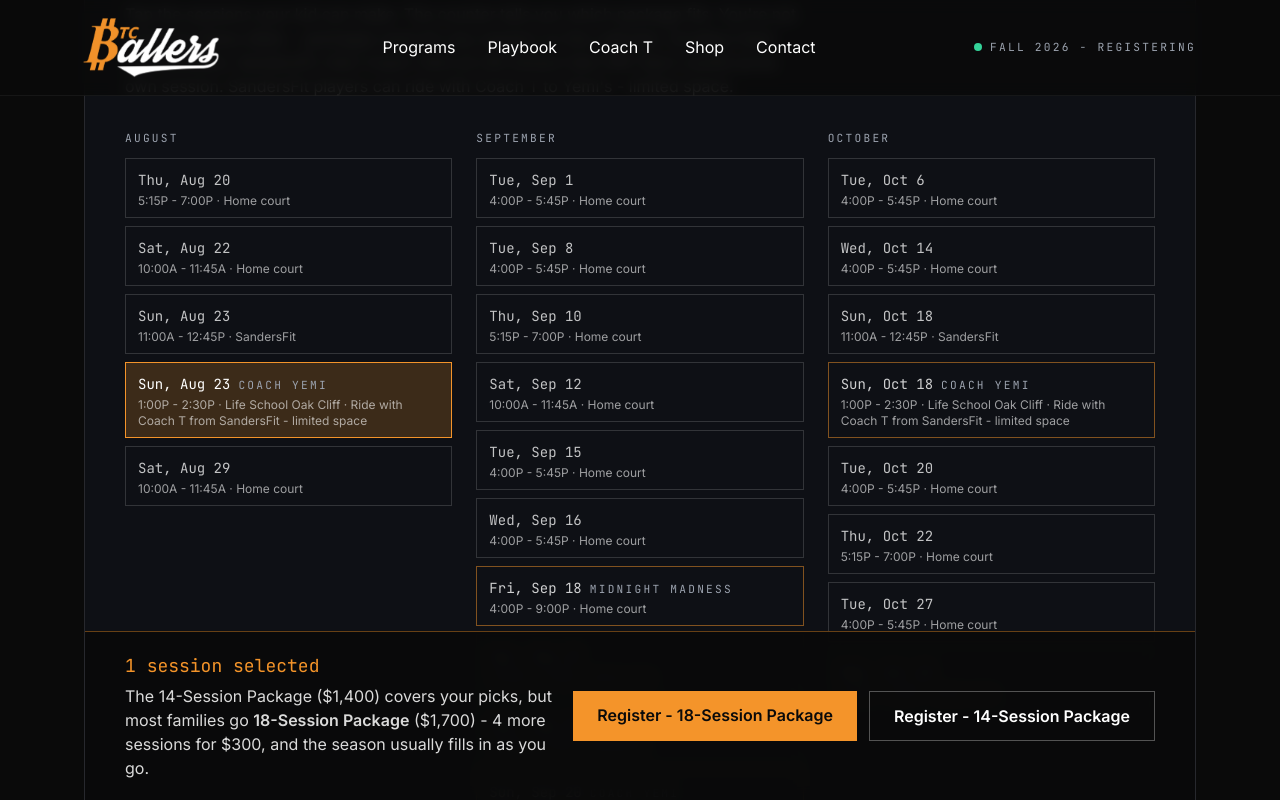
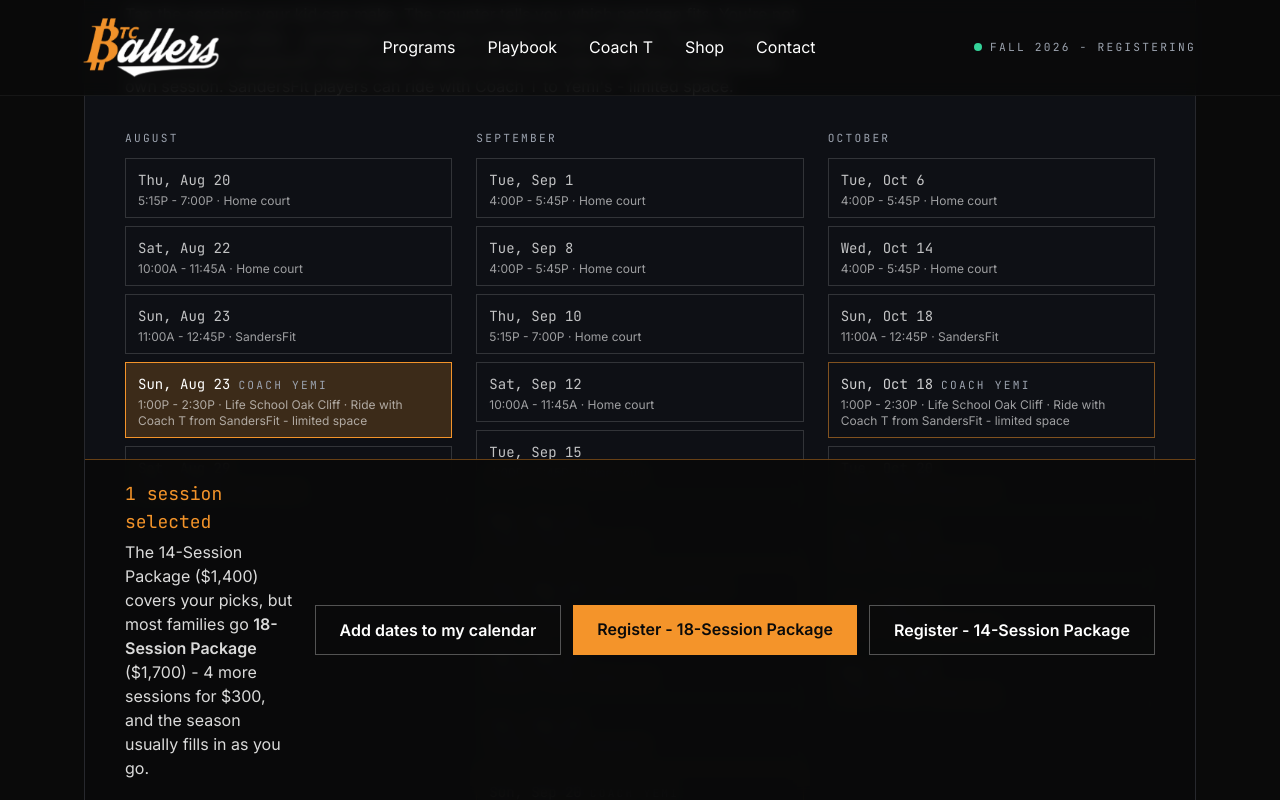
Before and after one commit to btctc/btcballers-fit, a Next.js app: page /programs in a window 1280 px wide. Both pictures are taken after a click on the button 288 px from the left and 1664 px from the top of the page. Shown: the part 1264-2064 px from the top of the page. Built offline with nearby package versions, Linux system fonts and the light colour scheme.

Commit message:
Planner: add-to-calendar (.ics) download of picked dates

```diff
--- a/src/components/SeasonPlanner.tsx
+++ b/src/components/SeasonPlanner.tsx
@@ -48,6 +48,63 @@ export default function SeasonPlanner() {
   const primary: FallPackage | null = fits ? (fits.id === "14" ? eighteen : fits) : null;
   const secondary: FallPackage | null = fits && fits.id === "14" ? fits : null;
   const overCap = fits ? count > fits.sessions : false;
+
+  const to24h = (t: string) => {
+    const m = t.match(/(\d+):(\d+)(A|P)/);
+    if (!m) return "0000";
+    let h = Number(m[1]);
+    if (m[3] === "P" && h !== 12) h += 12;
+    if (m[3] === "A" && h === 12) h = 0;
+    return `${String(h).padStart(2, "0")}${m[2]}`;
+  };
+
+  const downloadICS = () => {
+    const stamp = new Date().toISOString().replace(/[-:]/g, "").slice(0, 15) + "Z";
+    const events = pickedSessions
+      .map((s) => {
+        const [startRaw, endRaw] = s.time.split(" - ");
+        const d = s.dateKey.replace(/-/g, "");
+        const title = s.mm
+          ? "BTC Ballers - Midnight Madness"
+          : s.yemi
+            ? "BTC Ballers - Coach Yemi Training"
+            : "BTC Ballers Training";
+        const desc = s.mm
+          ? "Small-group training, dinner, film, books, and competitive play."
+          : s.yemi
+            ? "Ride with Coach T from SandersFit - limited space."
+            : "Believe. Train. Compete.";
+        return [
+          "BEGIN:VEVENT",
+          `UID:btc-${s.key}@btcballers.training`,
+          `DTSTAMP:${stamp}`,
+          `DTSTART:${d}T${to24h(startRaw)}00`,
+          `DTEND:${d}T${to24h(endRaw)}00`,
+          `SUMMARY:${title}`,
+          `LOCATION:${s.where.replace(/,/g, "\\,")}`,
+          `DESCRIPTION:${desc}`,
+          "END:VEVENT",
+        ].join("\r\n");
+      })
+      .join("\r\n");
+    const ics = [
+      "BEGIN:VCALENDAR",
+      "VERSION:2.0",
+      "PRODID:-//BTC Ballers//Fall 2026//EN",
+      "CALSCALE:GREGORIAN",
+      events,
+      "END:VCALENDAR",
+    ].join("\r\n");
+    const blob = new Blob([ics], { type: "text/calendar;charset=utf-8" });
+    const url = URL.createObjectURL(blob);
+    const a = document.createElement("a");
+    a.href = url;
+    a.download = "BTC_Ballers_Fall_2026.ics";
+    document.body.appendChild(a);
+    a.click();
+    document.body.removeChild(a);
+    URL.revokeObjectURL(url);
+  };
 
   const mailFor = (pkg: FallPackage) => {
     const dateLines = pickedSessions
@@ -155,6 +212,15 @@ export default function SeasonPlanner() {
           )}
         </div>
         <div className="flex flex-col sm:flex-row gap-3 shrink-0">
+          {count > 0 ? (
+            <button
+              type="button"
+              onClick={downloadICS}
+              className="inline-block border border-white/30 px-6 py-3 font-semibold text-center hover:border-btc-orange hover:text-btc-orange transition"
+            >
+              Add dates to my calendar
+            </button>
+          ) : null}
           {primary ? (
             <a
               href={mailFor(primary)}
```
